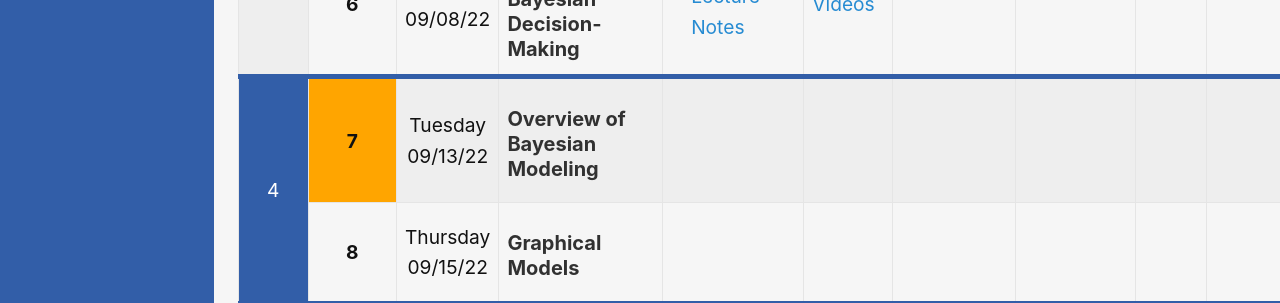
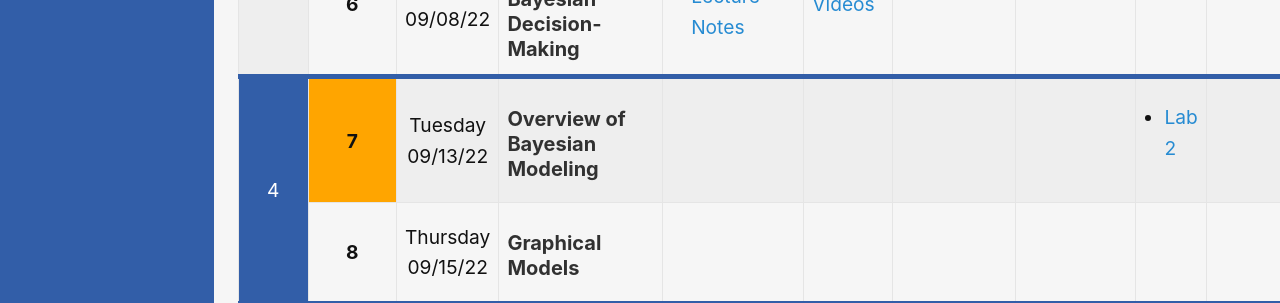
Before and after one commit to ds-102/fa22, a Jekyll site: the page built from index.md, in a window 1280 px wide. Shown: the part 1792-2095 px from the top of the page. Built offline with Jekyll 4.4.1, drawn with Linux system fonts in a browser that asks for light colours.

Commit message:
lab 2 link

```diff
--- a/_data/lectures.yml
+++ b/_data/lectures.yml
@@ -72,7 +72,8 @@
 
 - date: Tuesday 09/13/22
   topic: Overview of Bayesian Modeling
-
+  lab: |
+    - [Lab 2](http://data102.datahub.berkeley.edu/hub/user-redirect/git-sync?repo=https://github.com/ds-102/fa22&subPath=labs/lab02/)
 - date: Thursday 09/15/22
   topic: Graphical Models
 
```
